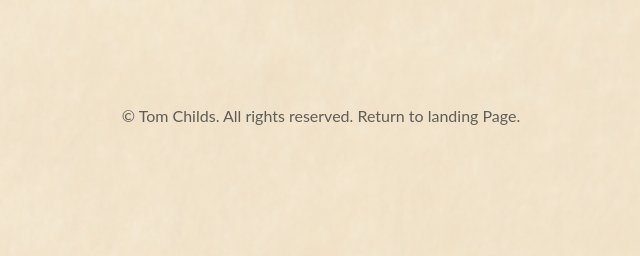
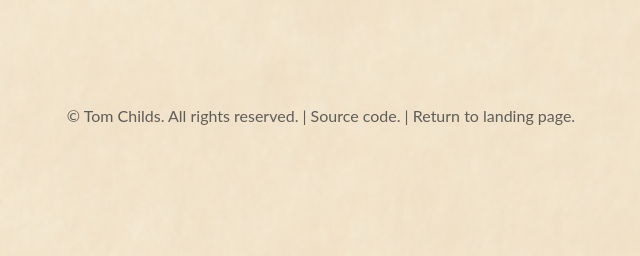
Before and after one commit to neurochilds/the-library-of-shannon, a FastAPI app: page / in a window 1280 px wide. Shown: the part 582-838 px from the top of the page, without its empty margins (247-887 px from the left). Run offline with FastAPI, Linux system fonts and the light colour scheme.

Commit message:
Added link to source code

```diff
--- a/templates/layout.html
+++ b/templates/layout.html
@@ -22,7 +22,7 @@
             <section id="footer">
                 <div class="container">
                     <ul>
-                        <li>© Tom Childs. All rights reserved. <a href="http://tomchilds.com">Return to landing Page.</a></li>
+                        <li>© Tom Childs. All rights reserved. | <a href="https://github.com/neurochilds/the-library-of-shannon" target="_blank">Source code</a>. | <a href="http://tomchilds.com">Return to landing page</a>.</li>
                     </ul>
                 </div>
             </section>
```
Also changed, not shown: 1 other file.
